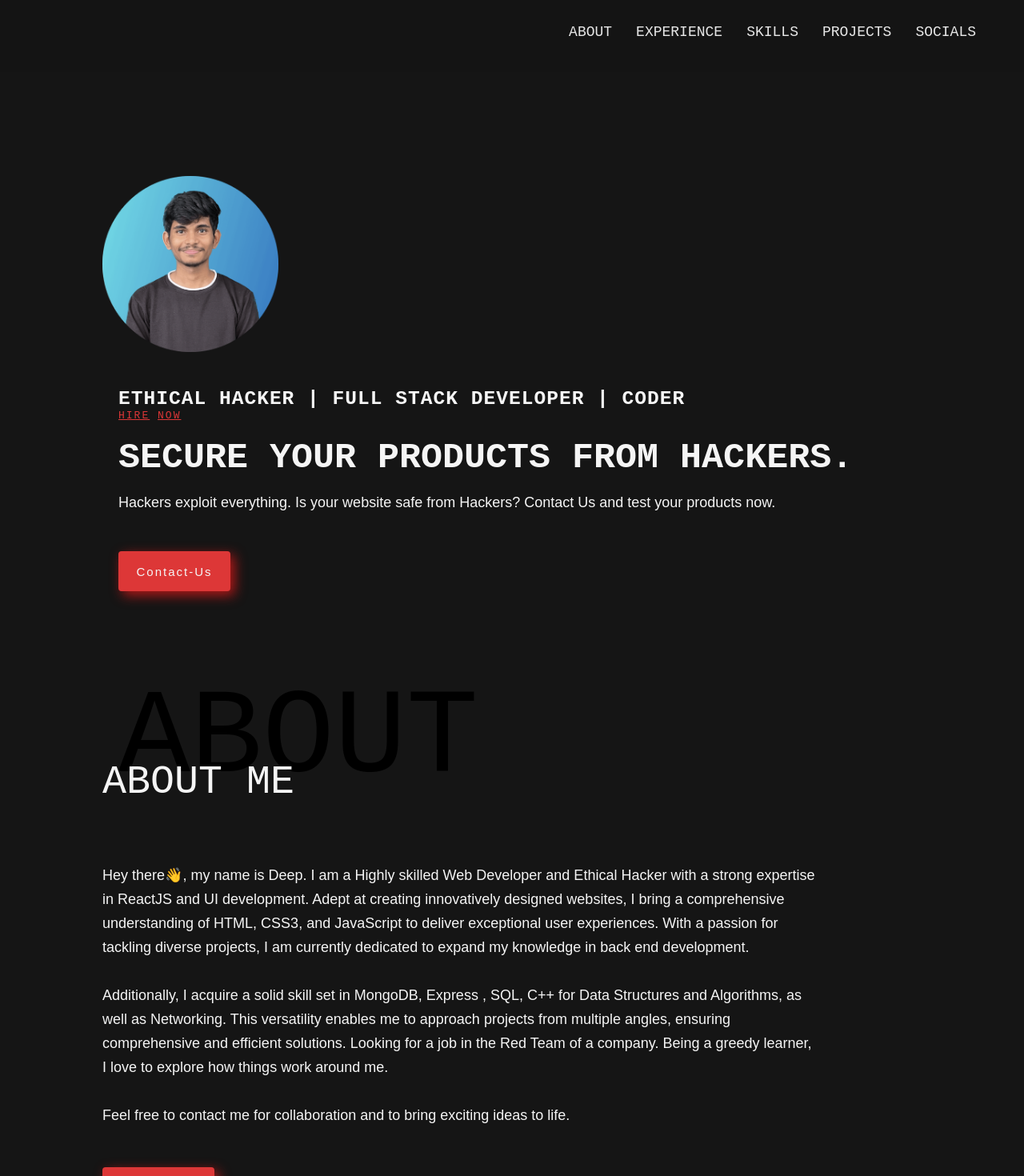
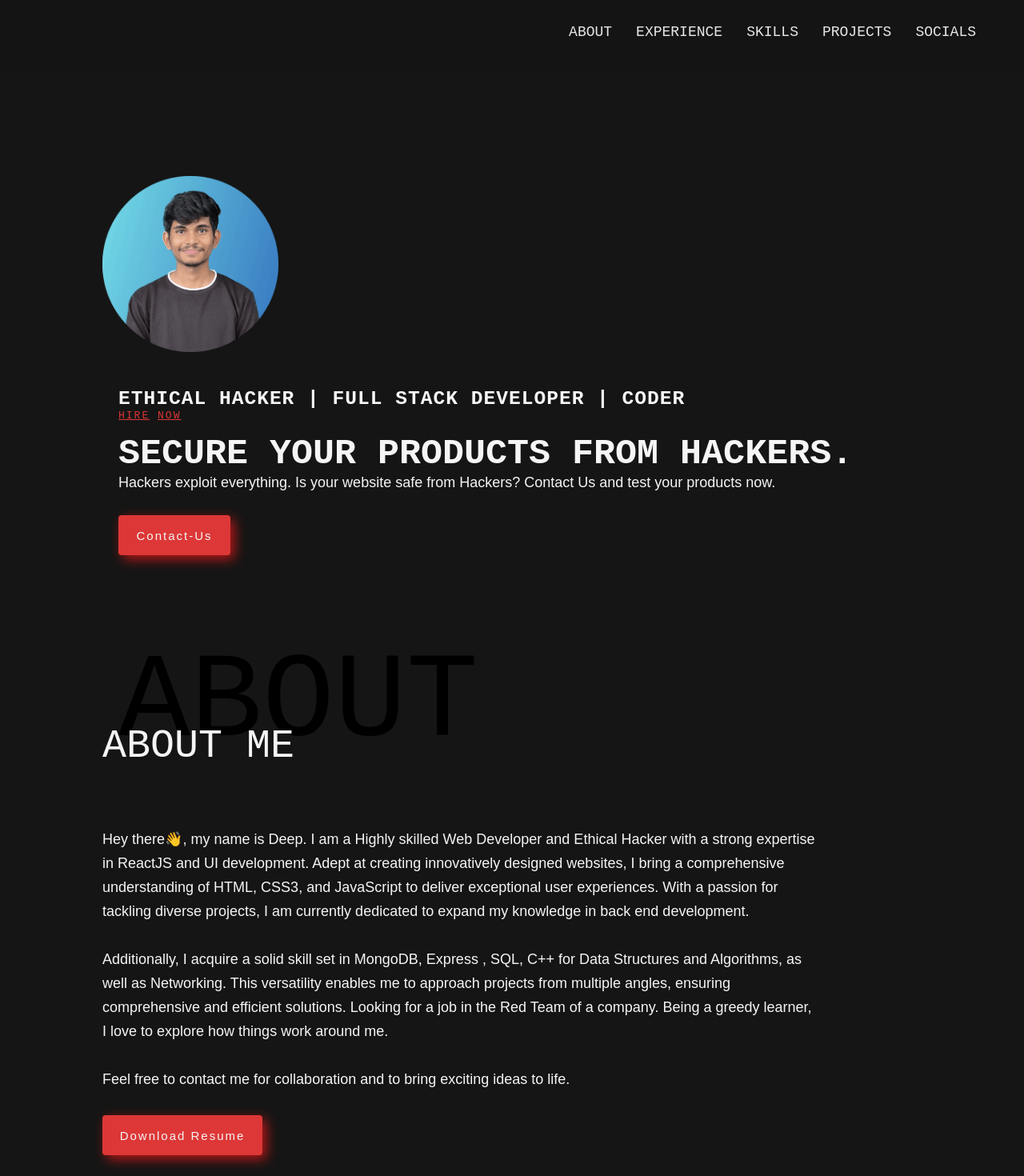
Before and after one commit to InTruder-Sec/deep.github.io, a React (Create React App) app in the folder portfolio/: page / in a window 1280 px wide. Shown: the top 1470 px of the page at 80% size. Built offline with nearby package versions, Linux system fonts and the light colour scheme.

Commit message:
Updated spacing and resume

```diff
--- a/portfolio/src/App.css
+++ b/portfolio/src/App.css
@@ -309,14 +309,13 @@ body {
   padding-right: 10px;
   font-family: "Source Code Pro", monospace;
   font-size: 30px;
-  padding-top: 20px;
+  padding-top: 15px;
   font-weight: 100;
   text-transform: uppercase;
 }
 
 .intro-content4 {
   padding-left: 20px;
-  padding-top: 20px;
   padding-right: 20px;
   font-family: "Montserrat", sans-serif;
   font-size: 18px;
@@ -336,7 +335,7 @@ body {
   margin-left: 20px;
   cursor: pointer;
   transition: 0.6s;
-  margin-top: 50px;
+  margin-top: 30px;
 }
 
 .contact-us:hover {
--- a/portfolio/src/components/index.js
+++ b/portfolio/src/components/index.js
@@ -3,7 +3,7 @@ import "../App.css";
 import heroImg from "../images/profile.png";
 import ExpData from "../Data/Experience";
 import GearImg from "./../images/gears.png";
-
+import resume from "../Data/Resume.pdf";
 import SkillData from "../Data/skills";
 import ProjectData from "../Data/Projects";
 import SocialsData from "../Data/Socials";
@@ -299,8 +299,13 @@ function AboutMe() {
         Feel free to contact me for collaboration and to bring exciting ideas to
         life.
         <br />
-        <a href="/#Socials">
-          <button className="contact-us socials-button">Socials</button>
+        <a href={resume} target="_blank" rel="noreferrer">
+          <button
+            className="contact-us socials-button"
+            style={{ width: "200px" }}
+          >
+            Download Resume
+          </button>
         </a>
       </div>
     </div>
```
Also changed, not shown: 1 other file (tests, documents, lock files or other folders).
